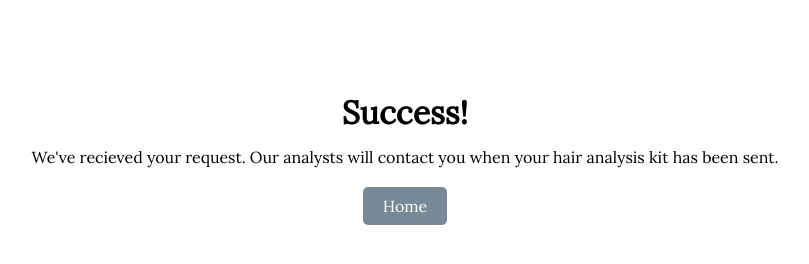
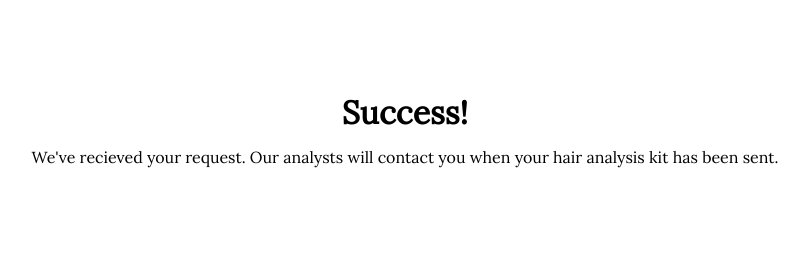
Before and after one commit to Bellu-Labs/GimmeCampaignSummer23, a plain HTML site: page completed.html in a window 1280 px wide. Shown: the whole page, without its empty margins (235-1044 px from the left). Drawn offline with nearby package versions, Linux system fonts and the light colour scheme.

```diff
--- a/completed.html
+++ b/completed.html
@@ -14,7 +14,6 @@
 	<div class="success-message">
 		<h1>Success!</h1>
 		<p>We've recieved your request. Our analysts will contact you when your hair analysis kit has been sent.</p>
-    <button class="button" onclick="window.location.href='https://bellulabs.com'">Home</button>
 	</div>
 </body>
 </html>
```
